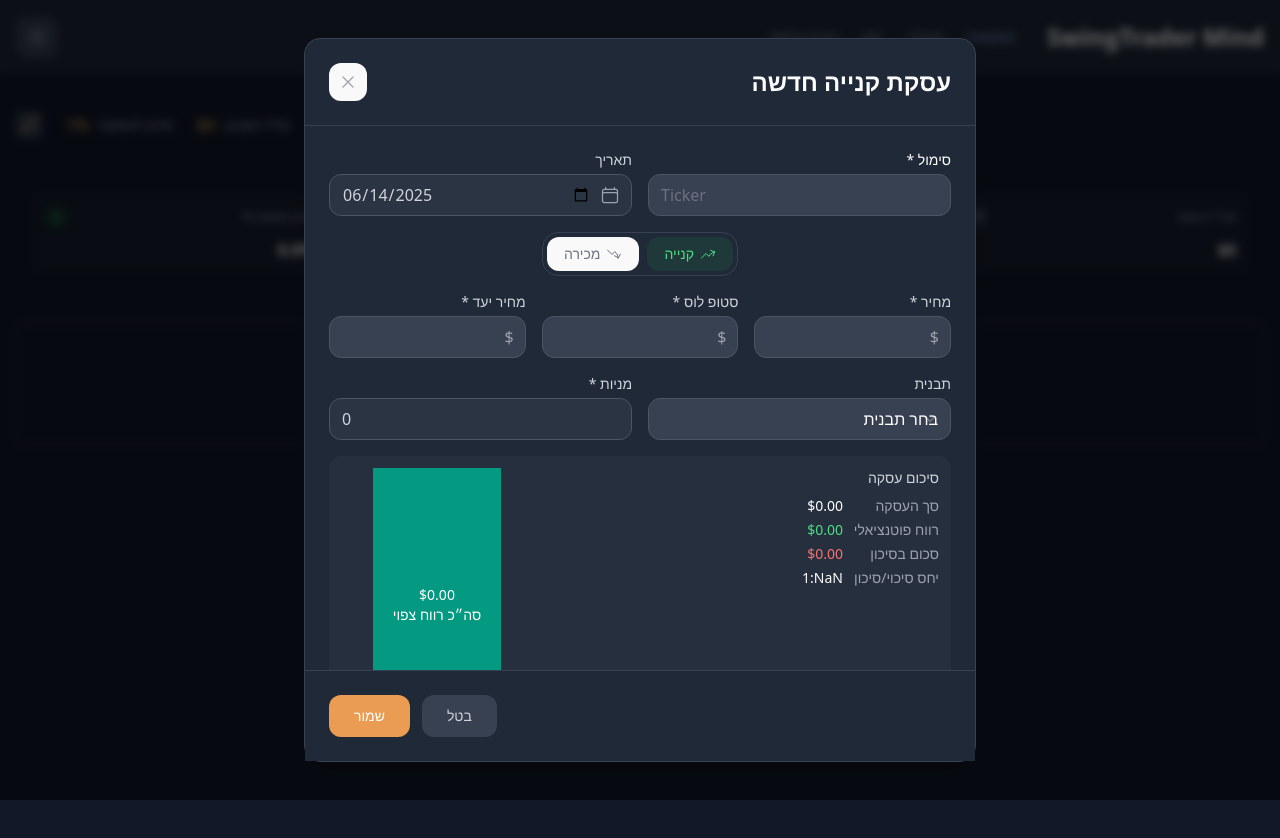
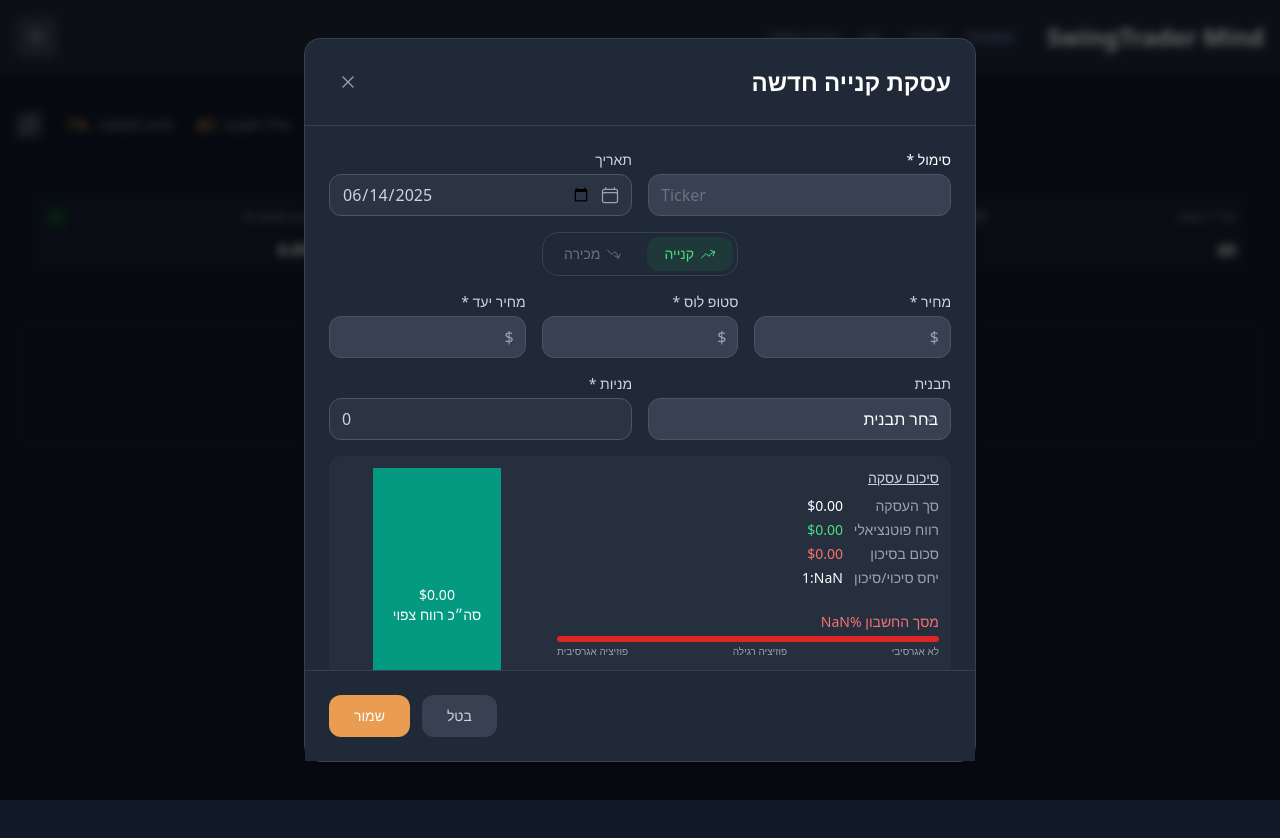
Before and after one commit to TomerOmri/tradersmind, a React (Vite) app: page / in a window 1280 px wide. Both pictures are taken after a click on the button "טרייד חדש". Shown: the top 838 px of the page. Built offline with nearby package versions, Linux system fonts and the light colour scheme.

Commit message:
fix tags

```diff
--- a/src/components/AddTradeModal.tsx
+++ b/src/components/AddTradeModal.tsx
@@ -130,6 +130,18 @@ export default function AddTradeModal({
     }
   };
 
+  const getAggressivenessColor = (value: number): string => {
+    if (value <= 24) return "text-green-600 dark:text-green-400";
+    if (value <= 56) return "text-yellow-600 dark:text-yellow-400";
+    return "text-red-600 dark:text-red-400";
+  };
+
+  const getAggressivenessBarColor = (value: number): string => {
+    if (value <= 24) return "bg-green-600";
+    if (value <= 56) return "bg-yellow-600";
+    return "bg-red-600";
+  };
+
   return (
     <div className="fixed inset-0 bg-black/60 backdrop-blur-sm flex items-center justify-center p-4 z-50 overflow-y-auto">
       <div
@@ -147,7 +159,7 @@ export default function AddTradeModal({
             </h2>
             <button
               onClick={onClose}
-              className="p-2 text-gray-400 hover:text-gray-500 dark:hover:text-gray-300 transition-colors hover:bg-gray-100 dark:hover:bg-gray-700 rounded-xl"
+              className="p-2 text-gray-400 hover:text-gray-500 dark:hover:text-gray-300 transition-colors hover:bg-gray-100 dark:hover:bg-gray-700 rounded-xl bg-gray-50 dark:bg-gray-800"
             >
               <XMarkIcon className="h-5 w-5" />
             </button>
@@ -228,7 +240,7 @@ export default function AddTradeModal({
                     className={`flex items-center gap-1.5 px-4 py-1.5 rounded-xl text-sm font-medium transition-colors ${
                       formData.isBuy
                         ? "bg-green-500/10 text-green-600 dark:text-green-400"
-                        : "text-gray-500 hover:text-gray-700 dark:hover:text-gray-300"
+                        : "text-gray-500 hover:text-gray-700 dark:hover:text-gray-300 bg-gray-50 dark:bg-gray-800"
                     }`}
                   >
                     <ArrowTrendingUpIcon className="h-4 w-4" />
@@ -242,7 +254,7 @@ export default function AddTradeModal({
                     className={`flex items-center gap-1.5 px-4 py-1.5 rounded-xl text-sm font-medium transition-colors ${
                       !formData.isBuy
                         ? "bg-red-500/10 text-red-600 dark:text-red-400"
-                        : "text-gray-500 hover:text-gray-700 dark:hover:text-gray-300"
+                        : "text-gray-500 hover:text-gray-700 dark:hover:text-gray-300 bg-gray-50 dark:bg-gray-800"
                     }`}
                   >
                     <ArrowTrendingDownIcon className="h-4 w-4" />
@@ -292,7 +304,6 @@ export default function AddTradeModal({
                           [field.key]: e.target.value,
                         })
                       }
-                      placeholder={t(field.placeholder)}
                       className={`w-full ${
                         isRTL ? "pr-8 pl-3" : "pl-8 pr-3"
                       } py-2 border rounded-xl focus:outline-none focus:ring-2 ${
@@ -365,7 +376,7 @@ export default function AddTradeModal({
               <div className="flex flex-col lg:flex-row gap-6">
                 {/* Trade Summary Section */}
                 <div className="flex-1">
-                  <h3 className="text-sm font-medium text-gray-700 dark:text-gray-300 mb-2">
+                  <h3 className="text-sm font-medium text-gray-700 dark:text-gray-300 mb-2 underline">
                     {t("trade.tradeSummary")}
                   </h3>
                   <div className="space-y-1">
@@ -438,6 +449,59 @@ export default function AddTradeModal({
                           )
                         ).toFixed(2)}
                       </span>
+                    </div>
+                    <div className="flex items-center">
+                      <div className="flex-1 mt-5">
+                        <div
+                          className={`flex ${
+                            isRTL ? "justify-start" : "justify-end"
+                          }`}
+                        >
+                          <span
+                            className={`text-sm font-medium tabular-nums ${getAggressivenessColor(
+                              (parseFloat(formData.entryPrice || "0") *
+                                parseFloat(formData.shares || "0") *
+                                100) /
+                                (accountSize * 0.25)
+                            )}`}
+                            dir="ltr"
+                          >
+                            {t("trade.aggressivenessValue", {
+                              value: (
+                                (parseFloat(formData.entryPrice || "0") *
+                                  parseFloat(formData.shares || "0") *
+                                  100) /
+                                accountSize
+                              ).toFixed(1),
+                            })}
+                          </span>
+                        </div>
+                        <div className="mt-1 h-1.5 w-full bg-gray-200 dark:bg-gray-700 rounded-full overflow-hidden">
+                          <div
+                            className={`h-full ${getAggressivenessBarColor(
+                              (parseFloat(formData.entryPrice || "0") *
+                                parseFloat(formData.shares || "0") *
+                                100) /
+                                (accountSize * 0.25)
+                            )}`}
+                            style={{
+                              width: `${Math.min(
+                                ((parseFloat(formData.entryPrice || "0") *
+                                  parseFloat(formData.shares || "0") *
+                                  100) /
+                                  accountSize) *
+                                  4,
+                                100
+                              )}%`,
+                            }}
+                          />
+                        </div>
+                        <div className="flex justify-between mt-0.5 text-[10px] text-gray-500 dark:text-gray-400">
+                          <span>{t("trade.aggressivenessLow")}</span>
+                          <span>{t("trade.aggressivenessNormal")}</span>
+                          <span>{t("trade.aggressivenessHigh")}</span>
+                        </div>
+                      </div>
                     </div>
                   </div>
                 </div>
--- a/src/components/ClosedPositions.tsx
+++ b/src/components/ClosedPositions.tsx
@@ -181,7 +181,10 @@ function TradeTable({
                     </span>
                   </td>
                   <td className="px-6 py-4">
-                    <TagManager tradeId={trade.id} />
+                    <TagManager
+                      tradeId={trade.id}
+                      isWin={calculatePnL(trade.actions) >= 0}
+                    />
                   </td>
                   <td className="px-6 py-4">
                     <button
--- a/src/components/TradeList.tsx
+++ b/src/components/TradeList.tsx
@@ -136,7 +136,7 @@ function TradeTable({
   }
 
   return (
-    <div className="overflow-hidden rounded-xl border border-gray-200 dark:border-gray-700 bg-gray-50 dark:bg-gray-900">
+    <div className="overflow-hidden rounded-xl  border-gray-200 dark:border-gray-700 bg-gray-50 dark:bg-gray-900">
       <div className="overflow-x-auto">
         <table className="min-w-full divide-y divide-gray-200 dark:divide-gray-700">
           <thead>
@@ -315,9 +315,8 @@ function TradeTable({
                             <div className="flex-shrink-0">
                               {t("trade.tradeActions")}
                             </div>
-                            <div className="h-px flex-grow bg-gray-200 dark:bg-gray-700" />
                           </div>
-                          <div className="bg-white dark:bg-gray-800 rounded-lg overflow-hidden border border-gray-200 dark:border-gray-700 w-full shadow-sm">
+                          <div className="bg-white dark:bg-gray-800 rounded-lg overflow-hidden  border-gray-200 dark:border-gray-700 w-full shadow-sm">
                             <table className="w-full divide-y divide-gray-200 dark:divide-gray-700">
                               <thead className="bg-gray-50 dark:bg-gray-900">
                                 <tr>
@@ -416,16 +415,11 @@ function TradeTable({
 
                         <div className="w-full">
                           <div className="flex items-center space-x-2 text-xs font-medium text-gray-500 dark:text-gray-400 mb-4">
-                            <div className="flex-shrink-0">
-                              {t("trade.tradeNotes")}
-                            </div>
                             <div className="h-px flex-grow bg-gray-200 dark:bg-gray-700" />
                           </div>
                           <div className="space-y-4 w-full">
                             {!trade.notes || trade.notes.length === 0 ? (
-                              <p className="text-sm text-gray-500 dark:text-gray-400 bg-gray-50 dark:bg-gray-800 p-4 rounded-lg">
-                                {t("trade.noNotes")}
-                              </p>
+                              <span />
                             ) : (
                               trade.notes
                                 .sort(
--- a/src/i18n/en.json
+++ b/src/i18n/en.json
@@ -66,7 +66,12 @@
     "tags": "Tags",
     "addTag": "Add Tag",
     "newTag": "New tag...",
-    "tagUsage": "Tag Usage"
+    "tagUsage": "Tag Usage",
+    "aggressiveness": "Position Aggressiveness",
+    "aggressivenessValue": "{{value}}% from total account",
+    "aggressivenessLow": "Not aggressive",
+    "aggressivenessNormal": "Normal Position",
+    "aggressivenessHigh": "Aggressive Position"
   },
   "status": {
     "open": "Open",
--- a/src/i18n/he.json
+++ b/src/i18n/he.json
@@ -85,7 +85,12 @@
     "tags": "תגיות",
     "addTag": "הוסף תגית",
     "newTag": "תגית חדשה...",
-    "tagUsage": "לקחים"
+    "tagUsage": "לקחים",
+    "aggressiveness": "אגרסיביות הפוזיציה",
+    "aggressivenessValue": "{{value}}% מסך החשבון",
+    "aggressivenessLow": "לא אגרסיבי",
+    "aggressivenessNormal": "פוזיציה רגילה",
+    "aggressivenessHigh": "פוזיציה אגרסיבית"
   },
   "status": {
     "open": "פתוחה",
```
Also changed, not shown: src/components/TagManager.tsx (+11 -15 lines).
